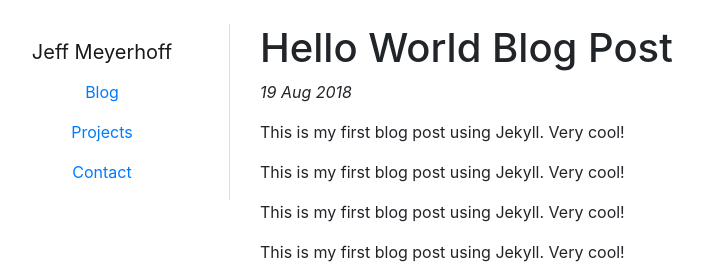
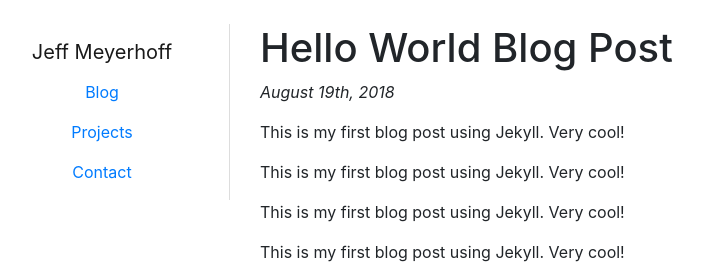
Before and after one commit to jeffington/jeffington.github.io, a Jekyll site: the page built from _posts/2018-8-19-hello-world.md, in a window 1280 px wide. Shown: the top 276 px of the page, without its empty margins (110-813 px from the left). Built offline with Jekyll 4.4.1, drawn with Linux system fonts in a browser that asks for light colours.

Commit message:
Update date string

```diff
--- a/_layouts/post.html
+++ b/_layouts/post.html
@@ -33,7 +33,7 @@
 
 							<h1 itemprop="name">{{ page.title }}</h1>
 								{% if page.date %}
-									<p><time itemprop="datePublished" datetime="{{ page.date }}" class="date">{{ page.date | date_to_string }}</time></p>
+									<p><time itemprop="datePublished" datetime="{{ page.date }}" class="date">{{ page.date | date_to_long_string: "ordinal", "US" }}</time></p>
 								{% endif %}
 
 								{{ content }}
```
